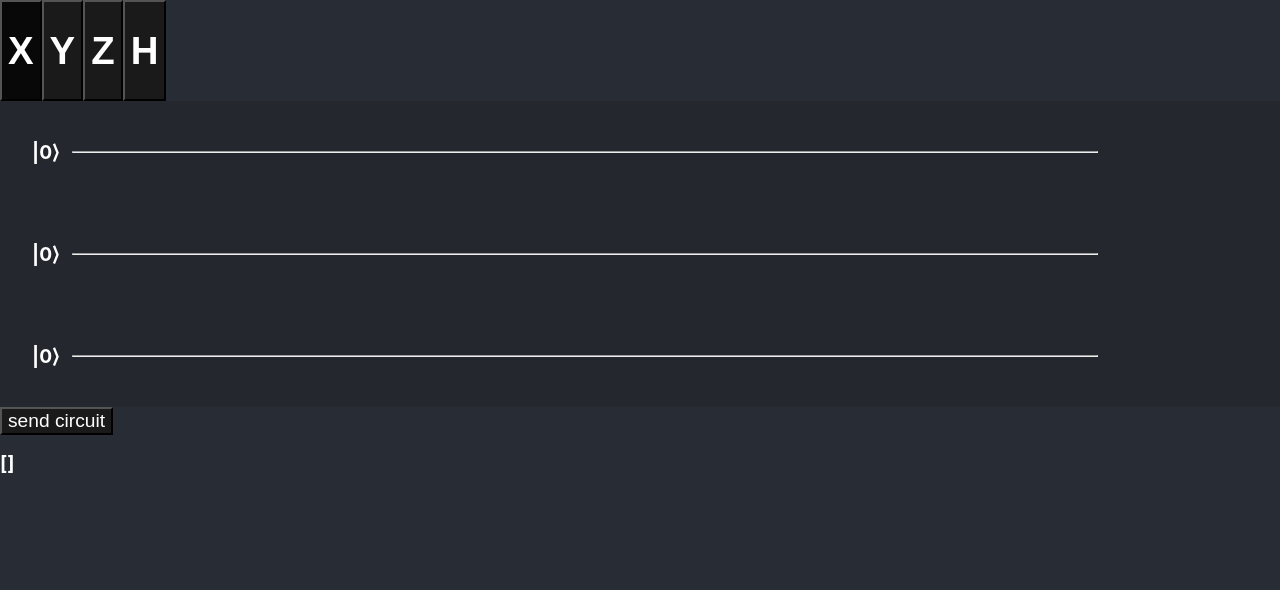
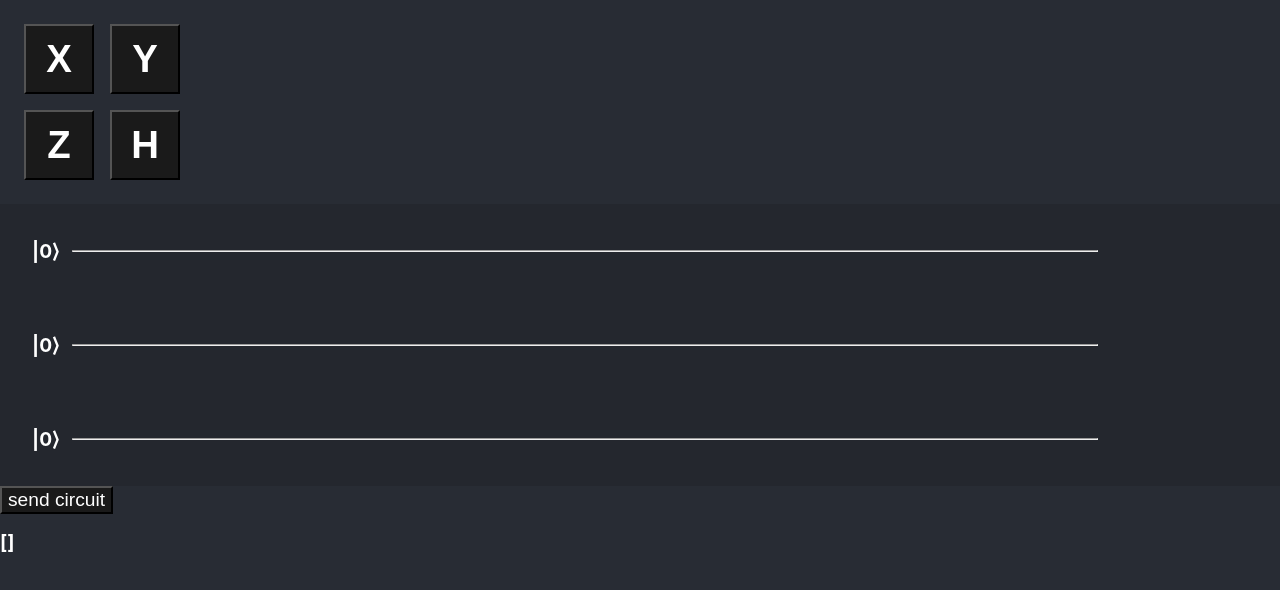
Before and after one commit to axellage/quantum-sim-group-81, a React (Create React App) app in the folder client/: page / in a window 1280 px wide. Shown: the top 590 px of the page. Built offline with nearby package versions, Linux system fonts and the light colour scheme.

Commit message:
toolbar design

```diff
--- a/client/src/App.tsx
+++ b/client/src/App.tsx
@@ -1,6 +1,7 @@
 import React, { useState } from 'react';
 import './App.css';
 import './circuitboard.css';
+import './toolbar.css';
 import {DndContext} from '@dnd-kit/core';
 import {useDraggable, useDroppable} from '@dnd-kit/core';
 import {CSS} from '@dnd-kit/utilities';
@@ -25,7 +26,7 @@ function App() {
 
   function Toolbar(){
     return (
-    <div>
+    <div className='Toolbar'>
       <Gate name="X"/>
       <Gate name="Y"/>
       <Gate name="Z"/>
@@ -68,6 +69,8 @@ function App() {
       });
       const style = {
         transform: CSS.Translate.toString(transform),
+        width: 70,
+        height: 70
 
       };
 
@@ -127,17 +130,11 @@ function App() {
 }
 
 function PlacedGate(props:any){
-  const style = {
-    width: 60,
-    height: 60,
-    backgroundColor: "cyan",
-    color: "white"
-  };
 
   // Display nothing if there is no placed gate (which is the same as the identity gate).
   if(props.name != "I"){
     return (
-      <button style={style} className = "placedGate">
+      <button className = "placedGate">
         <h1>{props.name}</h1>
       </button>
     );
--- a/client/src/circuitboard.css
+++ b/client/src/circuitboard.css
@@ -11,7 +11,7 @@
 }
 
 .qubitLine {
-    padding: 1rem;
+    padding: 0.75rem;
     padding-left: 2rem;
     display: flex;
     align-items: center;
@@ -61,4 +61,9 @@ button:active {
     background-color: transparent;
     height: 70px;
     width: 70px;
+    margin-left: 0.75rem;
 }
+
+.slot-container > *:hover {
+   background-color: #1d2025;
+}
--- /dev/null
+++ b/client/src/toolbar.css
@@ -0,0 +1,22 @@
+.Toolbar {
+    padding: 1rem;
+    display: grid;
+    grid-template-columns: auto auto;
+    width: 5%;
+}
+
+.Toolbar > * {
+    margin: 0.5rem;
+    display: flex;
+    align-items: center;
+    justify-content: center;
+}
+
+.placedGate {
+    width: 70px;
+    height: 70px;
+    display: flex;
+    align-items: center;
+    justify-content: center;
+    position: absolute;
+}
```
